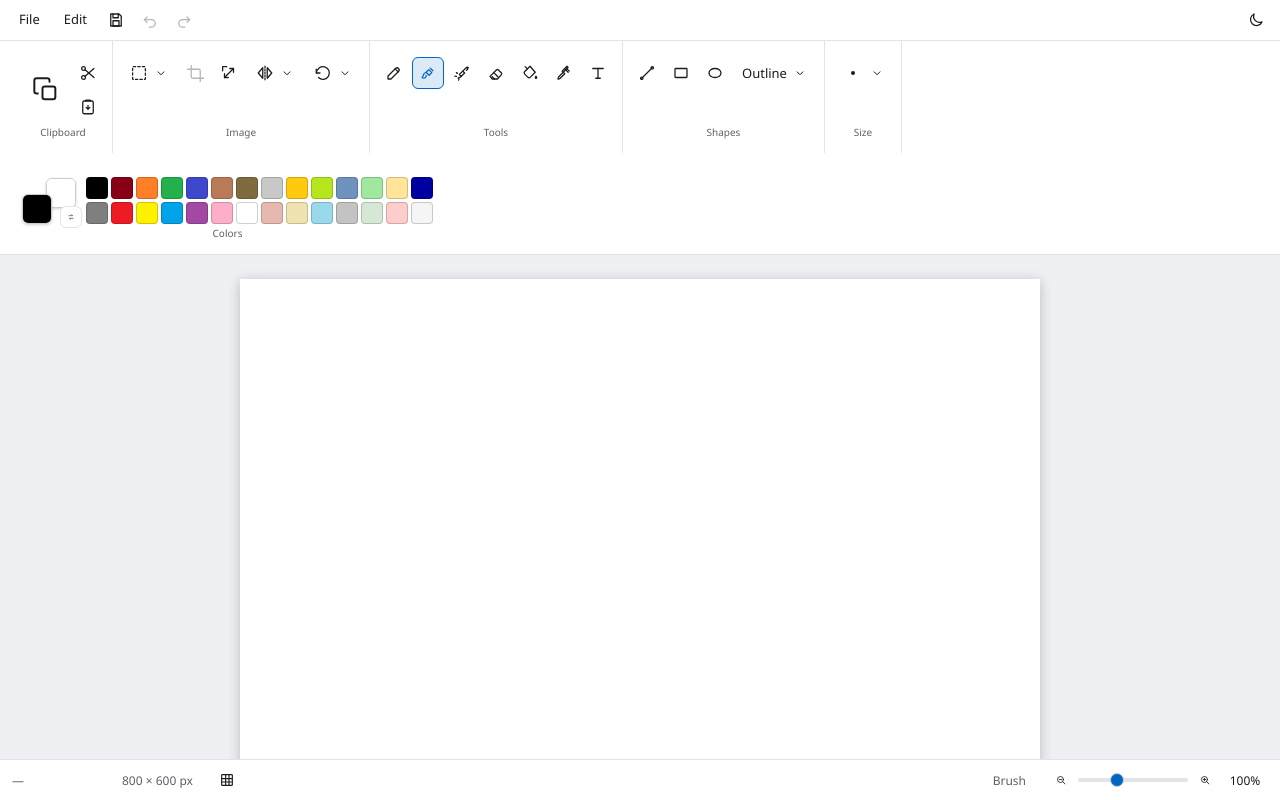
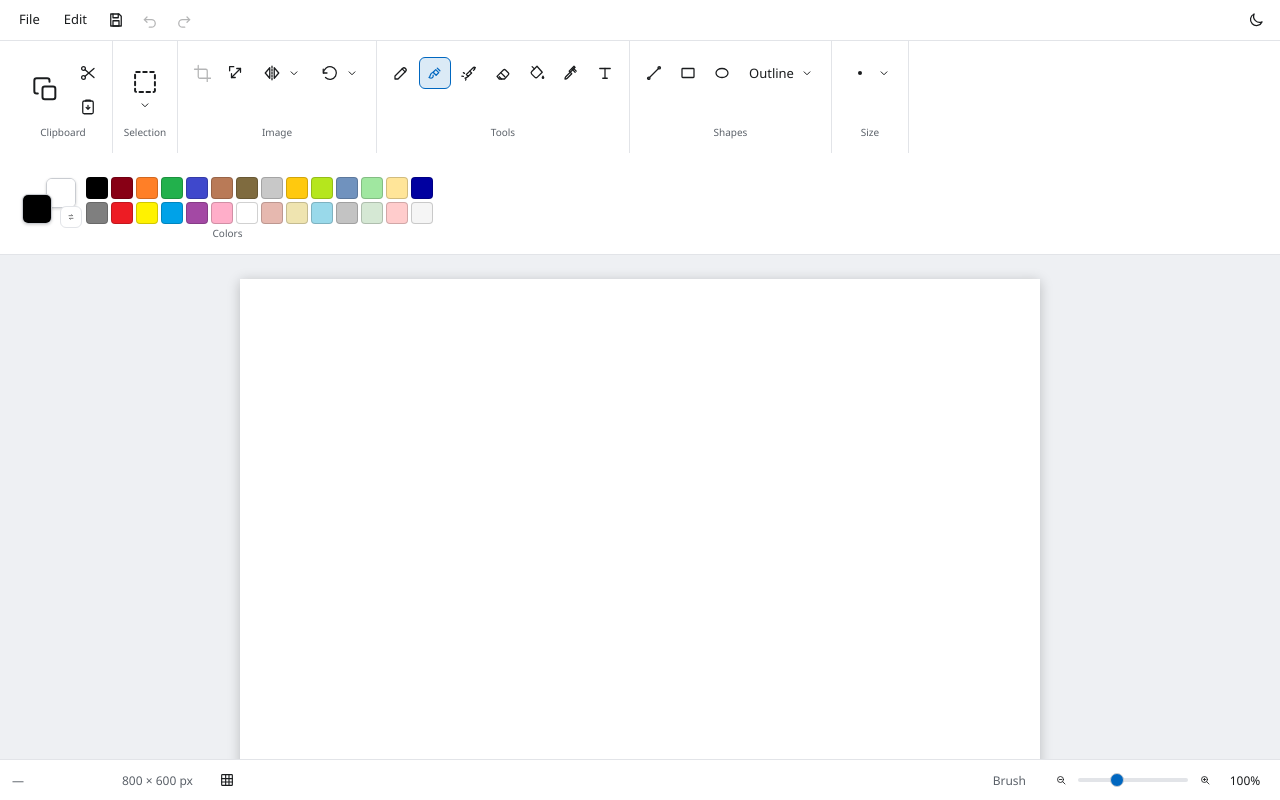
Before and after one commit to ftobler/farbtopf, a React (Vite) app: page / in a window 1280 px wide. Built offline with nearby package versions, Linux system fonts and the light colour scheme.

Commit message:
Move select into its own Selection group with a large button

```diff
--- a/src/components/Ribbon.tsx
+++ b/src/components/Ribbon.tsx
@@ -162,7 +162,8 @@ export function Ribbon({
             title="Select"
             ariaLabel="Select"
             active={tool === 'select'}
-            trigger={<SelectIcon size={18} />}
+            triggerClassName="dropdown-trigger dropdown-trigger-large"
+            trigger={<SelectIcon size={28} />}
           >
             {(close) => (
               <>
@@ -188,6 +189,14 @@ export function Ribbon({
               </>
             )}
           </Dropdown>
+        </div>
+        <div className="ribbon-group-label">Selection</div>
+      </section>
+
+      <div className="ribbon-separator" />
+
+      <section className="ribbon-group">
+        <div className="ribbon-group-items">
           <button
             type="button"
             className="icon-button"
--- a/src/index.css
+++ b/src/index.css
@@ -220,6 +220,15 @@ textarea {
   color: var(--text);
   font-size: 13px;
   cursor: pointer;
+}
+
+.dropdown-trigger-large {
+  flex-direction: column;
+  justify-content: center;
+  gap: 2px;
+  width: 48px;
+  height: 66px;
+  padding: 0;
 }
 
 .dropdown-trigger:hover {
```
Also changed, not shown: 1 other file (tests, documents, lock files or other folders).
